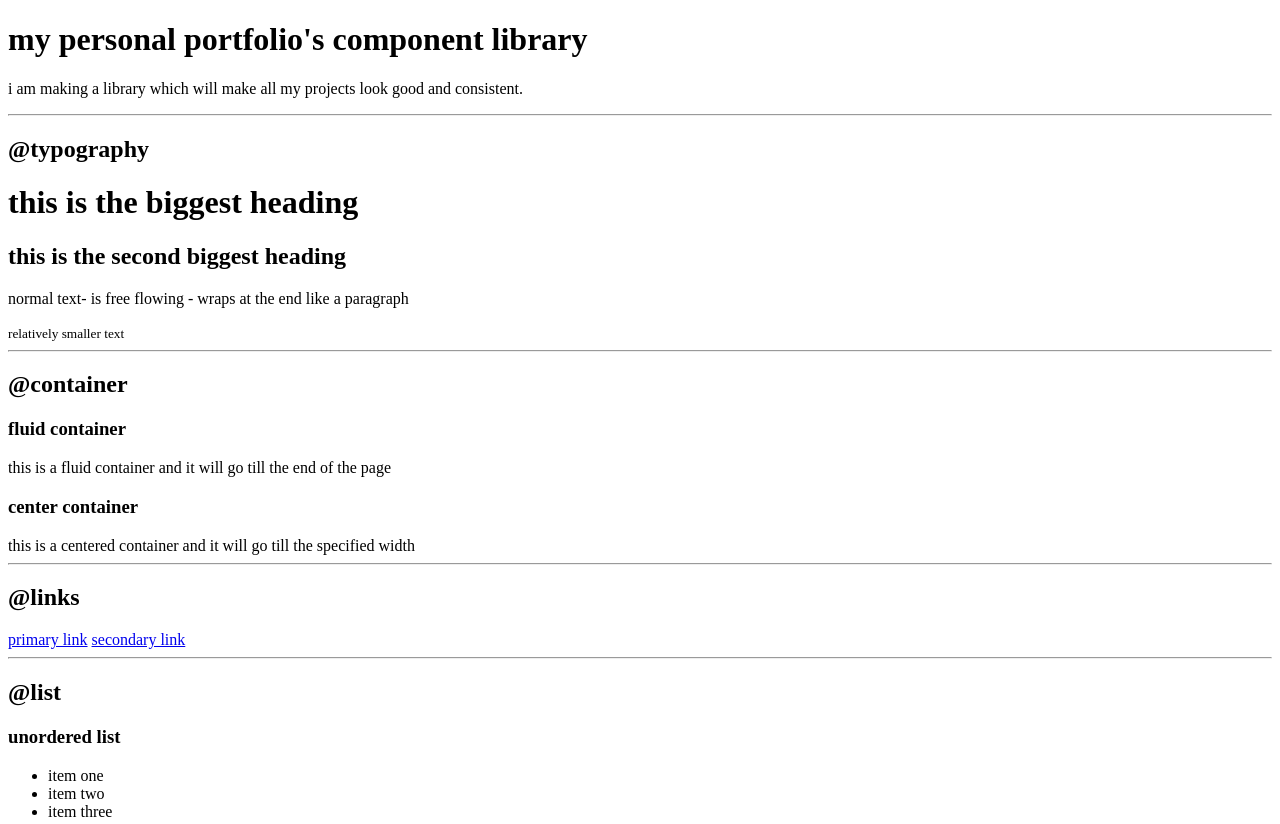
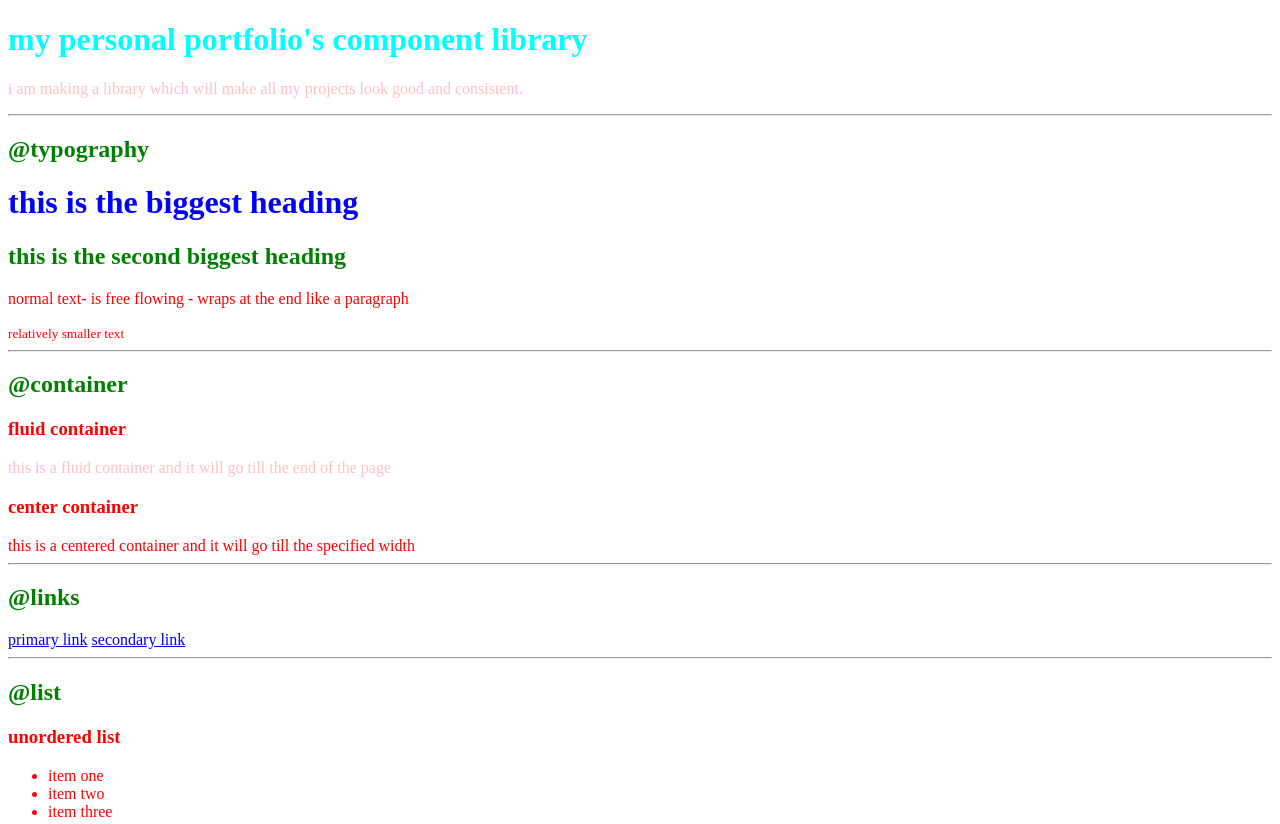
Before and after one commit to lekkha/camp-comp-lib, a plain HTML site: page index.html in a window 1280 px wide. Shown: the top 824 px of the page. Drawn offline with Linux system fonts and the light colour scheme.

Commit message:
css: import and selectors

```diff
--- a/index.html
+++ b/index.html
@@ -4,11 +4,12 @@
     <meta charset="UTF-8">
     <meta name="viewport" content="width=device-width, initial-scale=1.0">
     <title>Component Library</title>
+    <link rel="stylesheet" href="styles.css">
 </head>
 <body>
-    <h1>my personal portfolio's component library</h1>
+    <h1 id ="lib-header">my personal portfolio's component library</h1>
 
-    <p>i am making a library which will make all my projects look good and consistent.</p>
+    <p class ="para">i am making a library which will make all my projects look good and consistent.</p>
 
     <hr >
 
@@ -23,7 +24,7 @@
     <h2>@container</h2>
 
     <h3>fluid container</h3>
-    <div>this is a fluid container and it will go till the end of the page</div>
+    <div class ="para">this is a fluid container and it will go till the end of the page</div>
 
     <h3>center container</h3>
     <div>this is a centered container and it will go till the specified width</div>
--- /dev/null
+++ b/styles.css
@@ -0,0 +1,19 @@
+body{
+    color: red;
+}
+
+h1{
+    color: blue;
+}
+
+h2{
+    color: green;
+}
+
+#lib-header {
+    color: aqua;
+}
+
+.para {
+    color: pink;
+}
```
